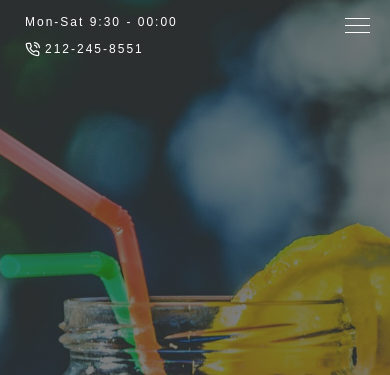
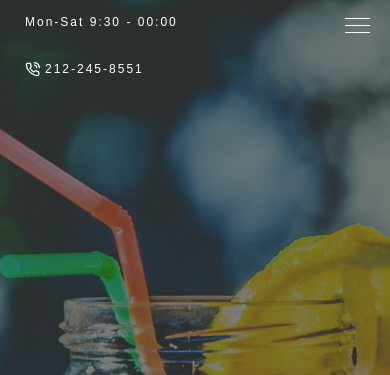
Before and after one commit to krckyboy/John-s-Bar, a website with bundled scripts: page index.html in a window 390 px wide. Shown: the top 375 px of the page. Built offline with nearby package versions, Linux system fonts and the light colour scheme.

Commit message:
#19 Header responsive fix; gallery edit (lowered the number of images and changed layout)

```diff
--- a/index.html
+++ b/index.html
@@ -214,25 +214,15 @@
                 <h2 class="headingSecondary__el">Gallery</h2>
             </div>
             <div class="gallery__contImg" id="gallery_cont">
-                <img class="gallery__img" src="./images/compressed/resized/width 1000/michael-discenza-199756-unsplash-min.jpg" alt="">
-                <img class="gallery__img" src="./images/compressed/resized/width 1000/bar-billiards-gambling-261043-min.jpg" alt="">
+                <img class="gallery__img" src="./images/compressed/resized/width 1000/alcohol-ale-bar-159291-min.jpg" alt="">
+                <img class="gallery__img" src="./images/compressed/resized/width 1000/benjamin-ashton-483069-unsplash-min.jpg" alt="">
                 <img class="gallery__img" src="./images/compressed/resized/width 1000/patrick-tomasso-499112-unsplash-min.jpg" alt="">
                 <img class="gallery__img" src="./images/compressed/resized/width 1000/adult-alcohol-bar-274192-min.jpg" alt="">
                 <img class="gallery__img" src="./images/compressed/resized/width 1000/adult-alcohol-alcoholic-beverage-1267360-min.jpg" alt="">
-                <img class="gallery__img" src="./images/compressed/resized/width 1000/benjamin-ashton-483069-unsplash-min.jpg" alt="">
-                <img class="gallery__img" src="./images/compressed/resized/width 1000/alcohol-ale-bar-159291-min.jpg" alt="">
+                <img class="gallery__img" src="./images/compressed/resized/width 1000/bar-billiards-gambling-261043-min.jpg" alt="">
+                <img class="gallery__img" src="./images/compressed/resized/width 1000/marc-olivier-jodoin-277945-unsplash-min.jpg" alt="">
+                <img class="gallery__img" src="./images/compressed/resized/width 1000/adam-jaime-119565-unsplash-min.jpg" alt="">
                 <img class="gallery__img" src="./images/compressed/resized/width 1000/crew-89808-unsplash-min.jpg" alt="">
-                <img class="gallery__img" src="./images/compressed/resized/width 1000/alcoholic-beverage-bar-beer-1269025-min.jpg" alt="">
-                <img class="gallery__img" src="./images/compressed/resized/width 1000/marc-olivier-jodoin-277945-unsplash-min.jpg" alt="">
-                <img class="gallery__img" src="./images/compressed/resized/width 1000/bar-beverage-cocktail-109275-min.jpg" alt="">
-                <img class="gallery__img" src="./images/compressed/resized/width 1000/adam-jaime-119565-unsplash-min.jpg" alt="">
-                <img class="gallery__img" src="./images/compressed/resized/width 1000/alcohol-alcoholic-alcoholic-beverage-162480-min.jpg"
-                    alt="">
-                <img class="gallery__img" src="./images/compressed/resized/width 1000/alcoholic-beverages-bar-beer-63633-min.jpg" alt="">
-                <img class="gallery__img" src="./images/compressed/resized/width 1000/alcohol-bar-beer-1283219-min.jpg" alt="">
-                <img class="gallery__img" src="./images/compressed/resized/width 1000/helena-yankovska-434536-unsplash-min.jpg" alt="">
-                <img class="gallery__img" src="./images/compressed/resized/width 1000/alcohol-alcoholic-bar-545058-min.jpg" alt="">
-                <img class="gallery__img" src="./images/compressed/resized/width 1000/alcohol-bar-beer-1005642-min.jpg" alt="">
             </div>
         </section>
     </main>
--- a/stylesheets/sass/layout/_header.scss
+++ b/stylesheets/sass/layout/_header.scss
@@ -54,12 +54,12 @@
                 ". . . . . . . "
                 ". . . . . . . "
                 ". . . . . . . "
-                ". . . . . . . "
+                "sm . . . . . . "
                 "sm . . . . . . "
                 "sm . h h h . . "
                 "sm . h h h . . "
                 "sm . . . . . . "
-                ". . . . . . . "
+                "sm . . . . . . "
                 ". . . . . . . "
                 ". . . . . . . "
                 ". . . . . . . "
@@ -126,15 +126,6 @@
         display: flex;
         justify-content: flex-start;
         align-items: flex-start;
-
-        @include mqMin(20.5em) {
-            margin-top: -2rem;
-        }
-
-        @include mqMin(43.75em) {
-            margin-top: initial;
-        }
-
     }
 
 
--- a/stylesheets/sass/pages/_home.scss
+++ b/stylesheets/sass/pages/_home.scss
@@ -247,7 +247,7 @@
         overflow: hidden;
         display: flex;
         position: relative;
-        max-width: 120rem;
+        max-width: 150rem;
         margin: 0 auto;
 
         @include mqMin(43.75em) {
@@ -257,11 +257,17 @@
             grid-template-columns: repeat(6, minmax(5rem, 1fr));
             grid-auto-rows: 10rem;
             grid-auto-flow: dense;
+            grid-template-areas:
+            "one one two two four four"
+            "one one two two four four"
+            "one one three three five five"
+            "six six three three five five"
+            "six six seven seven five five"
+            "six six seven seven eight eight"
+            "nine nine nine nine eight eight"
+            "nine nine nine nine eight eight";
             padding: 0 10rem;
-        }
 
-        @include mqMin(60em) {
-            // grid-auto-rows: 15rem;
         }
 
         @include mqMin(70em) {
@@ -282,47 +288,16 @@
                 padding: 0;
                 width: 100%;
 
-                &:nth-child(-n + 3),
-                &:nth-child(6),
-                &:nth-child(7),
-                &:nth-child(10),
-                &:nth-child(11),
-                &:nth-child(12),
-                &:nth-child(15),
-                &:nth-child(16) {
-                    grid-row: span 2;
-                }
+                &:nth-child(1) {grid-area: one;}
+                &:nth-child(2) {grid-area: two;}
+                &:nth-child(3) {grid-area: three;}
+                &:nth-child(4) {grid-area: four;}
+                &:nth-child(5) {grid-area: five;}
+                &:nth-child(6) {grid-area: six;}
+                &:nth-child(7) {grid-area: seven;}
+                &:nth-child(8) {grid-area: eight;}
+                &:nth-child(9) {grid-area: nine;}
 
-                &:nth-child(10) {
-                    grid-column: span 1;
-                }
-
-                &:nth-child(3),
-                &:nth-child(4),
-                &:nth-child(7),
-                &:nth-child(9),
-                &:nth-child(11),
-                &:nth-child(14),
-                &:nth-child(15),
-                &:nth-child(17) {
-                    grid-column: span 2;
-                }
-
-                &:nth-child(2),
-                &:nth-child(12) {
-                    grid-column: span 3;
-                }
-
-
-
-                &:nth-child(5),
-                &:nth-child(6),
-                &:nth-child(8),
-                &:nth-child(13),
-                &:nth-child(16),
-                &:nth-child(18) {
-                    grid-column: span 4;
-                }
             }
         }
     }
```
Also changed, not shown: scripts/main.js (+0 -8 lines), stylesheets/style.css.
